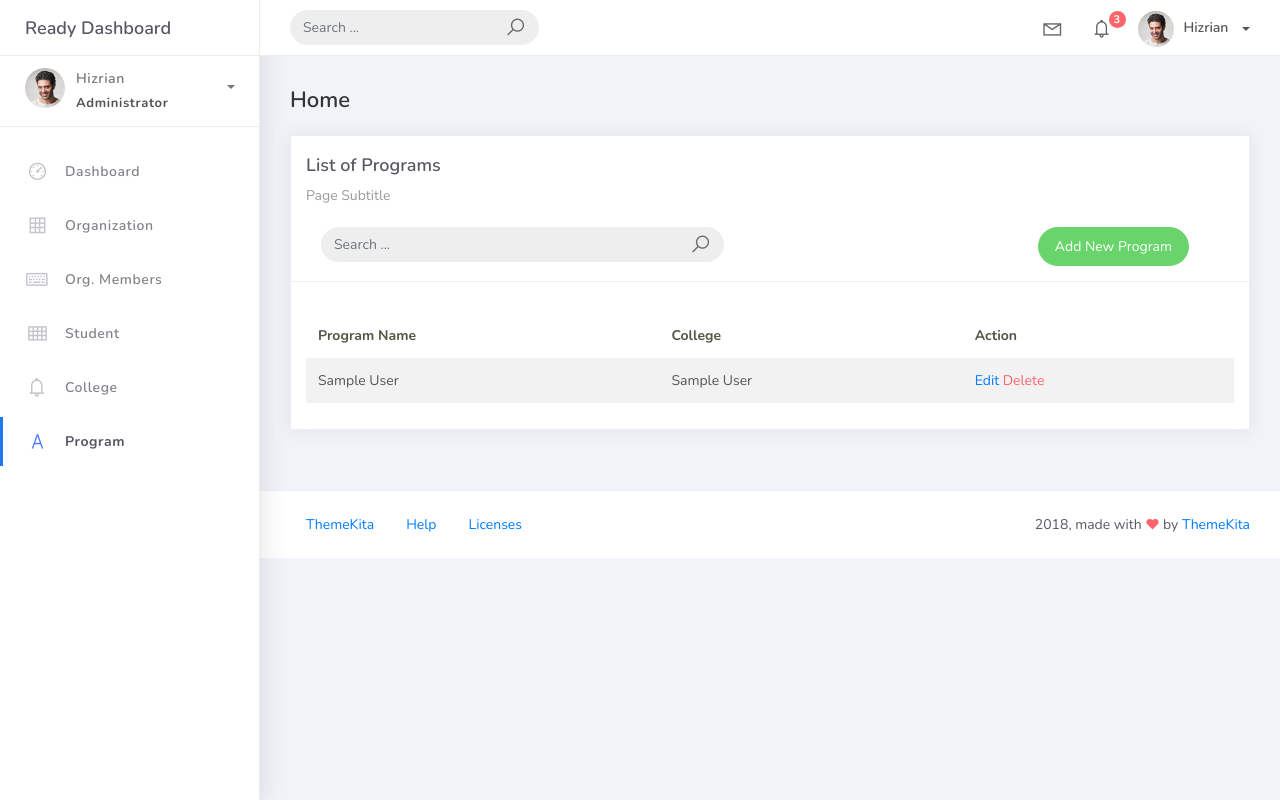
After one commit to FernandezCorporate/PSUSphere, a Django app: page /program_list in a window 1280 px wide. The commit adds this page. Run offline with Django 5.2, Linux system fonts and the light colour scheme; tables that the repository leaves empty hold one stand-in row (values such as "Sample post"); some libraries are stand-ins or nearby versions.

Commit message:
Program CreateView, Program List Form Added, Changed Typography in base.html to program

```diff
--- a/projectsite/projectsite/urls.py
+++ b/projectsite/projectsite/urls.py
@@ -16,7 +16,7 @@ Including another URLconf
 """
 from django.contrib import admin
 from django.urls import path
-from studentorg.views import HomePageView, OrganizationList, OrganizationCreateView, OrganizationUpdateView, OrganizationDeleteView, MembersListView, MembersCreateView, MembersUpdateView, MembersDeleteView, StudentListView, StudentCreateView, StudentUpdateView, StudentDeleteView, CollegeListView, CollegeCreateView, CollegeUpdateView, CollegeDeleteView, ProgramListView
+from studentorg.views import HomePageView, OrganizationList, OrganizationCreateView, OrganizationUpdateView, OrganizationDeleteView, MembersListView, MembersCreateView, MembersUpdateView, MembersDeleteView, StudentListView, StudentCreateView, StudentUpdateView, StudentDeleteView, CollegeListView, CollegeCreateView, CollegeUpdateView, CollegeDeleteView, ProgramListView, ProgramCreateView
 from studentorg import views
 
 
@@ -41,4 +41,5 @@ urlpatterns = [
     path('college_list/<pk>', CollegeUpdateView.as_view(), name='college-update'),
     path('college_list/<pk>/delete', CollegeDeleteView.as_view(), name='college-delete'),
     path('program_list', ProgramListView.as_view(), name='program-list'),
+    path('program_list/add', ProgramCreateView.as_view(), name='program-add'),
 ]
--- a/projectsite/studentorg/views.py
+++ b/projectsite/studentorg/views.py
@@ -108,3 +108,9 @@ class ProgramListView(ListView):
    context_object_name = 'program'
    template_name = 'program_list.html'
    paginate_by = 5
+
+class ProgramCreateView(CreateView):
+  model = Program
+  form_class = ProgramForm
+  template_name = 'program_form.html'
+  success_url = reverse_lazy('program-list')
--- a/projectsite/templates/base.html
+++ b/projectsite/templates/base.html
@@ -199,10 +199,9 @@
 							</a>
 						</li>
 						<li class="nav-item active">
-							<a href="typography.html">
+							<a href="{% url 'program-list' %}">
 								<i class="la la-font"></i>
-								<p>Typography</p>
-								<span class="badge badge-danger">25</span>
+								<p>Program</p>
 							</a>
 					</ul>
 				</div>
--- /dev/null
+++ b/projectsite/templates/program_list.html
@@ -0,0 +1,68 @@
+{% extends 'base.html' %} {% load static %} {% block content %}
+	<div class="content">
+		<div class="container-fluid">
+			<h4 class="page-title">Home</h4>
+			<div class="row">
+				<div class="col-md-12">
+					<div class="card">
+						<div class="card-header">
+							<div class="card-title">List of Programs</div>
+							<div class="card-category">Page Subtitle</div>
+              <br />
+              <div class="col-md-12 row">
+                <div class="col-md-6">
+                  <form class="navbar-left navbar-form nav-search mr-md-3" action="">
+                    <div class="input-group">
+                      <input type="text" placeholder="Search ..." class="form-control" />
+                      <div class="input-group-append">
+                        <span class="input-group-text">
+                          <i class="la la-search search-icon"></i>
+                        </span>
+                      </div>
+                    </div>
+                  </form>
+                </div>
+                <div class="col-md-6">
+                  <div class="pull-right">
+                    <a href="{% url 'program-add' %}" class="btn btn-success btn-rounded">Add New Program</a>
+                  </div>
+                </div>
+              </div>
+						</div>
+						<div class="card-body">
+							<table class="table table-striped mt-3">
+								<thead>
+									<tr>
+										<th scope="col">Program Name</th>
+										<th scope="col">College</th>
+                    <th scope="col">Action</th>
+									</tr>
+								</thead>
+								<tbody>
+									{% for object in object_list %}
+										<tr>
+											<td>{{ object.prog_name }}</td>
+											<td>{{ object.college }}</td>
+                      <td>
+                        <a href="{% url 'member-update' object.id %}">Edit</a>
+                        <a href="member_list/{{ object.id }}/delete" class="text-danger">Delete</a>
+                      </td>
+                      </tr>
+                      {% empty %}
+                      <tr>
+                        <td colspan="4" style="text-align: center">
+                          <p class="text-sm font-weight-bold mb-0">No Records Found</p>
+                        </td>
+                      </tr>
+										</tr>
+									{% endfor %}
+								</tbody>
+							</table>
+							{% include 'includes/pagination.html' %}
+						</div>
+					</div>
+				</div>
+			</div>
+		</div>
+	</div>
+{% endblock %}
```
Also changed, not shown: projectsite/studentorg/forms.py (+6 -1 lines), projectsite/templates/program_form.html (added, +34 -0 lines).
